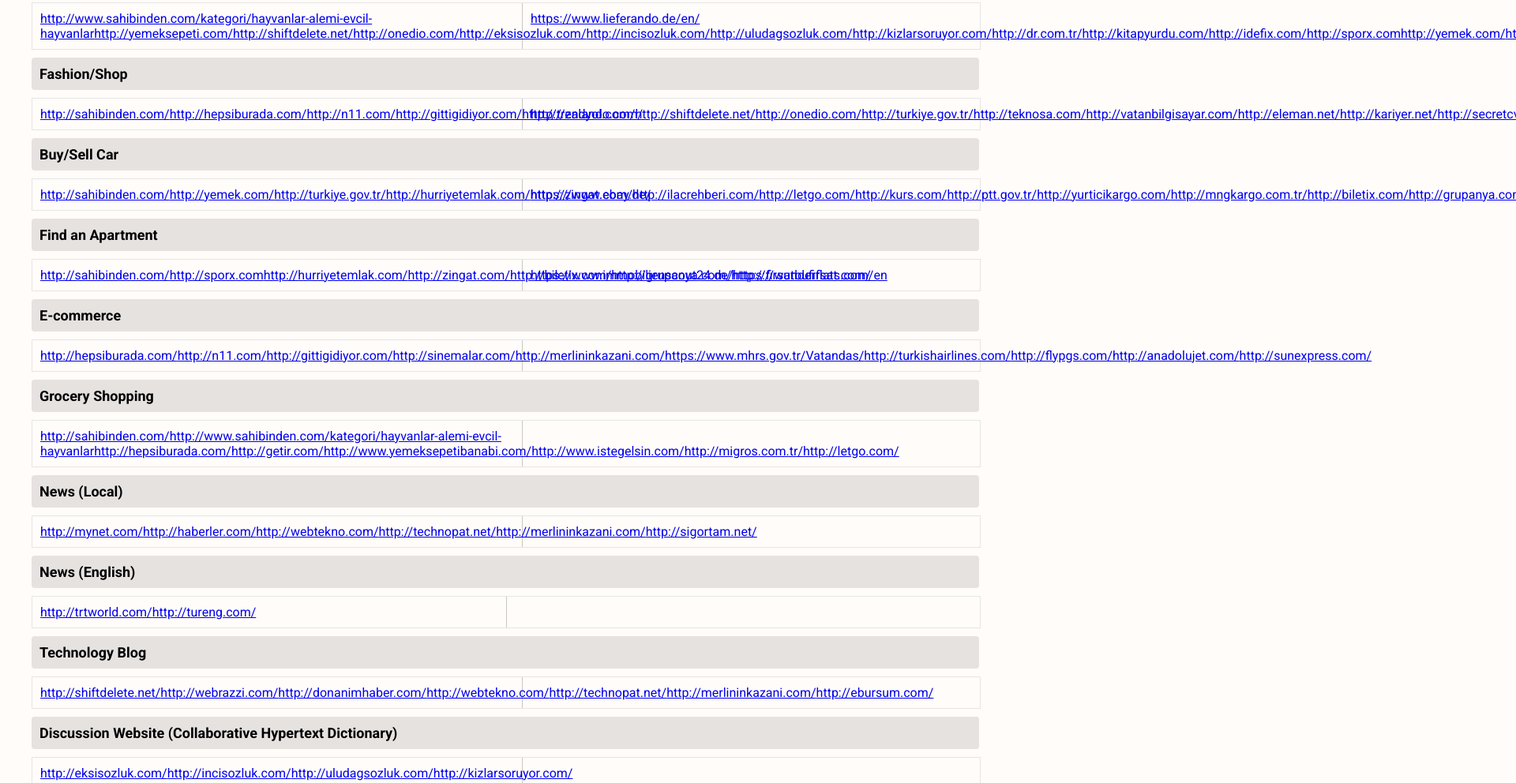
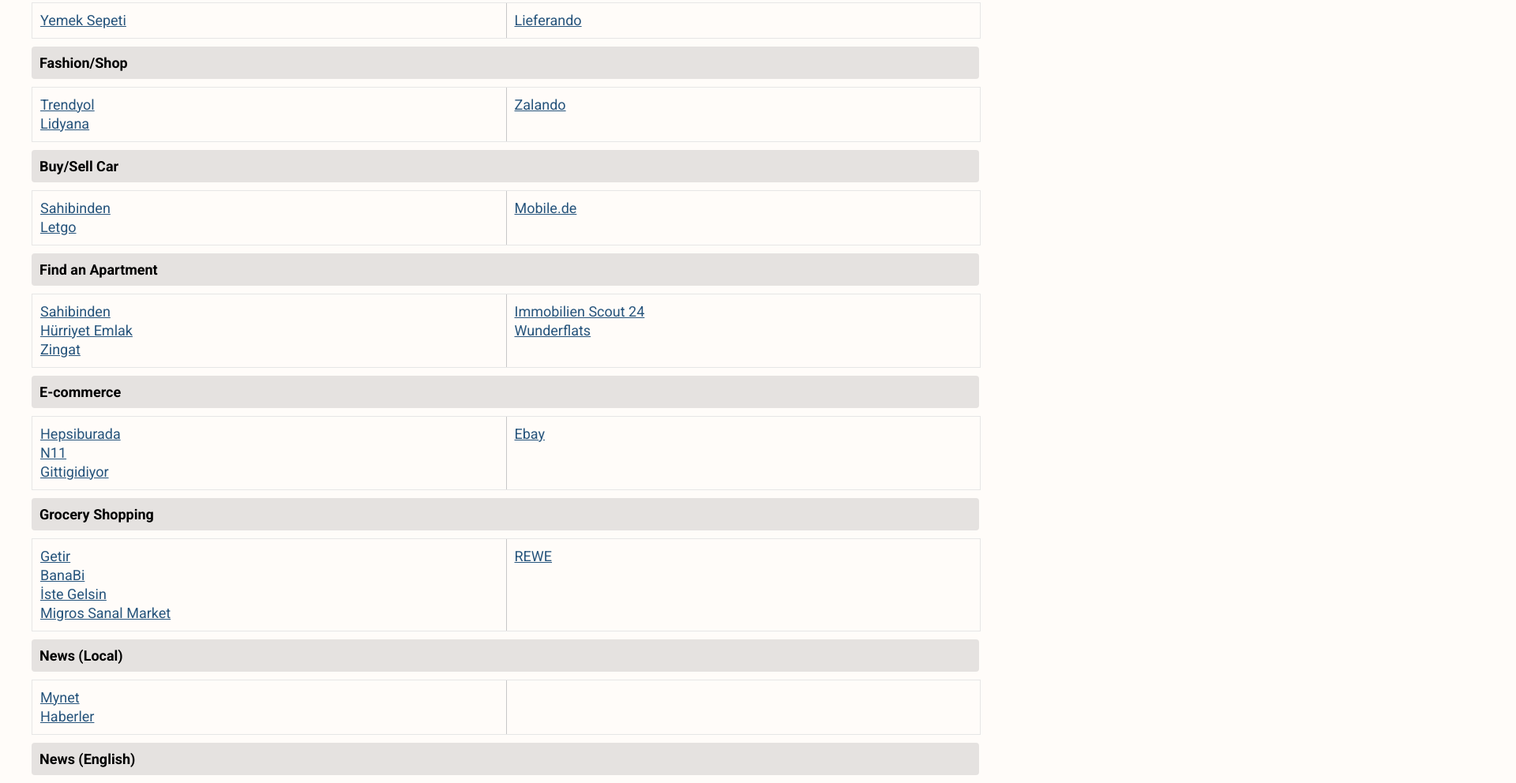
Before and after one commit to volcanioo/local-websites, a website built with webpack: page dist/index.html in a window 1280 px wide. Shown: the part 414-1406 px from the top of the page at 79% size, 1920 px wide, since content can reach past the window. Built offline with nearby package versions, Linux system fonts and the light colour scheme.

Commit message:
💬  categories updated and link styles developed

```diff
--- a/src/core.js
+++ b/src/core.js
@@ -47,8 +47,8 @@
         return newElement;
     },
     getWebsitesByCategory(to, from, category) {
-        const filteredTo = {...to.websites.filter((item) => item.category.toString().includes(category))};
-        const filteredFrom = {...from.websites.filter((item) => item.category.toString().includes(category))};
+        const filteredTo = {...to.websites.filter((item) => item.category.includes(category))};
+        const filteredFrom = {...from.websites.filter((item) => item.category.includes(category))};
         return [filteredTo, filteredFrom];
     }
 }
--- a/src/data/categories.json
+++ b/src/data/categories.json
@@ -104,10 +104,6 @@
         "name": "Insurance"
     },
     {
-        "id": 28,
-        "name": "Hosting"
-    },
-    {
         "id": 29,
         "name": "Scholarship"
     },
@@ -133,6 +129,6 @@
     },
     {
         "id": 35,
-        "name": "Flight Ticket"
+        "name": "Flight & Airlines"
     }
 ]
--- a/src/data/countries/germany.json
+++ b/src/data/countries/germany.json
@@ -4,27 +4,72 @@
         {
             "name": "Lieferando",
             "url": "https://www.lieferando.de/en/",
-            "category": 1
+            "category": [1]
         },
         {
             "name": "Zalando",
             "url": "http://zalando.com/",
-            "category": 2
+            "category": [2]
         },
         {
             "name": "Immobilien Scout 24",
             "url": "https://www.immobilienscout24.de/",
-            "category": 4
+            "category": [4]
         },
         {
             "name": "Ebay",
             "url": "https://www.ebay.de/",
-            "category": 3
+            "category": [5, 26]
+        },
+        {
+            "name": "Mobile.de",
+            "url": "https://www.mobile.de/",
+            "category": [3]
         },
         {
             "name": "Wunderflats",
-            "url": "https://wunderflats.com/en",
-            "category": 4
+            "url": "http://wunderflats.com",
+            "category": [4]
+        },
+        {
+            "name": "REWE",
+            "url": "https://shop.rewe.de/",
+            "category": [6]
+        },
+        {
+            "name": "DW English",
+            "url": "https://www.dw.com/en/top-stories/germany/s-1432",
+            "category": [8]
+        },
+        {
+            "name": "Reddit",
+            "url": "https://reddit.com/",
+            "category": [10]
+        },
+        {
+            "name": "Buecher",
+            "url": "https://www.buecher.de/",
+            "category": [11]
+        },
+        {
+            "name": "Deepl",
+            "url": "https://www.deepl.com/",
+            "category": [18]
+        },
+        {
+            "name": "Saturn",
+            "url": "https://www.saturn.de/",
+            "category": [22]
+        },
+        {
+            "name": "Shop Apotheke",
+            "url": "https://www.shop-apotheke.com/",
+            "category": [23]
+        },
+        {
+            "name": "Homeday",
+            "url": "http://homeday.de",
+            "category": [33]
         }
     ]
 }
--- a/src/data/countries/turkey.json
+++ b/src/data/countries/turkey.json
@@ -9,7 +9,7 @@
         {
             "name": "Sahibinden Evcil Hayvanlar",
             "url": "http://www.sahibinden.com/kategori/hayvanlar-alemi-evcil-hayvanlar",
-            "category": 16
+            "category": [16]
         },
         {
             "name": "Hepsiburada",
@@ -29,47 +29,47 @@
         {
             "name": "Yemek Sepeti",
             "url": "http://yemeksepeti.com/",
-            "category": 1
+            "category": [1]
         },
         {
             "name": "Trendyol",
             "url": "http://trendyol.com/",
-            "category": 2
+            "category": [2]
         },
         {
             "name": "Getir",
             "url": "http://getir.com/",
-            "category": 6
+            "category": [6]
         },
         {
             "name": "BanaBi",
             "url": "http://www.yemeksepetibanabi.com/",
-            "category": 6
+            "category": [6]
         },
         {
             "name": "İste Gelsin",
             "url": "http://www.istegelsin.com/",
-            "category": 6
+            "category": [6]
         },
         {
             "name": "Migros Sanal Market",
             "url": "http://migros.com.tr/",
-            "category": 6
+            "category": [6]
         },
         {
             "name": "Mynet",
             "url": "http://mynet.com/",
-            "category": 7
+            "category": [7]
         },
         {
             "name": "TRT World",
             "url": "http://trtworld.com/",
-            "category": 8
+            "category": [8]
         },
         {
             "name": "Haberler",
             "url": "http://haberler.com/",
-            "category": 7
+            "category": [7]
         },
         {
             "name": "Shift Delete",
@@ -79,67 +79,67 @@
         {
             "name": "Onedio",
             "url": "http://onedio.com/",
-            "category": 12
+            "category": [12]
         },
         {
             "name": "Ekşi Sözlük",
             "url": "http://eksisozluk.com/",
-            "category": 10
+            "category": [10]
         },
         {
             "name": "İnci Sözlük",
             "url": "http://incisozluk.com/",
-            "category": 10
+            "category": [10]
         },
         {
             "name": "Uludağ Sözlük",
             "url": "http://uludagsozluk.com/",
-            "category": 10
+            "category": [10]
         },
         {
             "name": "Kızlar Soruyor",
             "url": "http://kizlarsoruyor.com/",
-            "category": 10
+            "category": [10]
         },
         {
             "name": "D&R",
             "url": "http://dr.com.tr/",
-            "category": 11
+            "category": [11]
         },
         {
             "name": "Kitap Yurdu",
             "url": "http://kitapyurdu.com/",
-            "category": 11
+            "category": [11]
         },
         {
             "name": "İdefix",
             "url": "http://idefix.com/",
-            "category": 11
+            "category": [11]
         },
         {
             "name": "Sporx",
             "url": "http://sporx.com",
-            "category": 14
+            "category": [14]
         },
         {
             "name": "Yemek",
             "url": "http://yemek.com/",
-            "category": 13
+            "category": [13]
         },
         {
             "name": "E-Devlet",
             "url": "http://turkiye.gov.tr/",
-            "category": 32
+            "category": [32]
         },
         {
             "name": "Webrazzi",
             "url": "http://webrazzi.com/",
-            "category": 9
+            "category": [9]
         },
         {
             "name": "Donanım Haber",
             "url": "http://donanimhaber.com/",
-            "category": 9
+            "category": [9]
         },
         {
             "name": "WebTekno",
@@ -149,7 +149,7 @@
         {
             "name": "Sinemalar",
             "url": "http://sinemalar.com/",
-            "category": 15
+            "category": [15]
         },
         {
             "name": "Hürriyet Emlak",
@@ -174,52 +174,52 @@
         {
             "name": "Tureng",
             "url": "http://tureng.com/",
-            "category": 18
+            "category": [18]
         },
         {
             "name": "Teknosa",
             "url": "http://teknosa.com/",
-            "category": 22
+            "category": [22]
         },
         {
             "name": "Vatan Bilgisayar",
             "url": "http://vatanbilgisayar.com/",
-            "category": 22
+            "category": [22]
         },
         {
             "name": "Eleman.net",
             "url": "http://eleman.net/",
-            "category": 21
+            "category": [21]
         },
         {
             "name": "Kariyet.net",
             "url": "http://kariyer.net/",
-            "category": 21
+            "category": [21]
         },
         {
             "name": "Secret CV",
             "url": "http://secretcv.com/",
-            "category": 21
+            "category": [21]
         },
         {
             "name": "Doktor Sitesi",
             "url": "http://doktorsitesi.com/",
-            "category": 20
+            "category": [20]
         },
         {
             "name": "İlaç Rehberi",
             "url": "http://ilacrehberi.com/",
-            "category": 23
+            "category": [23]
         },
         {
             "name": "Lidyana",
             "url": "http://lidyana.com/",
-            "category": 2
+            "category": [2]
         },
         {
             "name": "Merkezi Randevu Hekim Sistemi",
             "url": "https://www.mhrs.gov.tr/Vatandas/",
-            "category": 25
+            "category": [25]
         },
         {
             "name": "Letgo",
@@ -229,67 +229,72 @@
         {
             "name": "Sigortam.net",
             "url": "http://sigortam.net/",
-            "category": 27
+            "category": [27]
         },
         {
             "name": "E-Bursum",
             "url": "http://ebursum.com/",
-            "category": 29
+            "category": [29]
         },
         {
             "name": "Kurs.com",
             "url": "http://kurs.com/",
-            "category": 30
+            "category": [30]
         },
         {
             "name": "PTT",
             "url": "http://ptt.gov.tr/",
-            "category": 31
+            "category": [31]
         },
         {
             "name": "Yurtiçi Kargo",
             "url": "http://yurticikargo.com/",
-            "category": 31
+            "category": [31]
         },
         {
             "name": "MNG Kargo",
             "url": "http://mngkargo.com.tr/",
-            "category": 31
+            "category": [31]
         },
         {
             "name": "Biletix",
             "url": "http://biletix.com/",
-            "category": 34
+            "category": [34]
         },
         {
             "name": "Grupanya",
             "url": "http://grupanya.com/",
-            "category": 34
+            "category": [34]
         },
         {
             "name": "Fırsat Bu Fırsat",
             "url": "http://firsatbufirsat.com/",
-            "category": 34
+            "category": [34]
         },
         {
             "name": "Türk Hava Yolları",
             "url": "http://turkishairlines.com/",
-            "category": 35
+            "category": [35]
         },
         {
             "name": "Pegasus",
             "url": "http://flypgs.com/",
-            "category": 35
+            "category": [35]
         },
         {
             "name": "Anadolu Jet",
             "url": "http://anadolujet.com/",
-            "category": 35
+            "category": [35]
         },
         {
             "name": "Sun Express",
             "url": "http://sunexpress.com/",
-            "category": 35
+            "category": [35]
+        },
+        {
+            "name": "E-Fidancim",
+            "url": "https://www.e-fidancim.com/",
+            "category": [24]
         }
     ]
 }
--- a/src/index.js
+++ b/src/index.js
@@ -24,7 +24,7 @@
             const column = document.createElement('div');
             column.classList.add('table-view__column');
             for (let j = 0; j < Object.keys(websites[i]).length; j++) {
-                column.innerHTML += `<a href="` + websites[i][j].url + `" rel="nofollow" target="_blank">` + websites[i][j].url + `</a>`;
+                column.innerHTML += `<a href="` + websites[i][j].url + `" rel="nofollow" target="_blank">` + websites[i][j].name + `</a>`;
             }
             row.appendChild(column);
         }
--- a/src/styles/main.scss
+++ b/src/styles/main.scss
@@ -59,5 +59,14 @@
     &:last-child {
       border: none;
     }
+    a {
+      color: var(--blue);
+      display: block;
+      font-size: var(--bodySize);
+      line-height: 24px;
+      &:after {
+        content: attr('data-url-icon');
+      }
+  }
   }
 }
```
